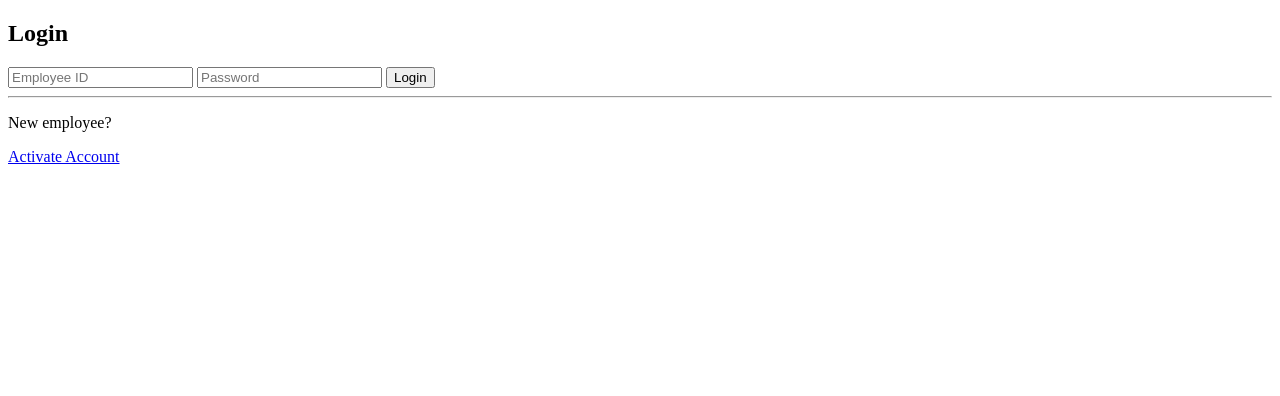
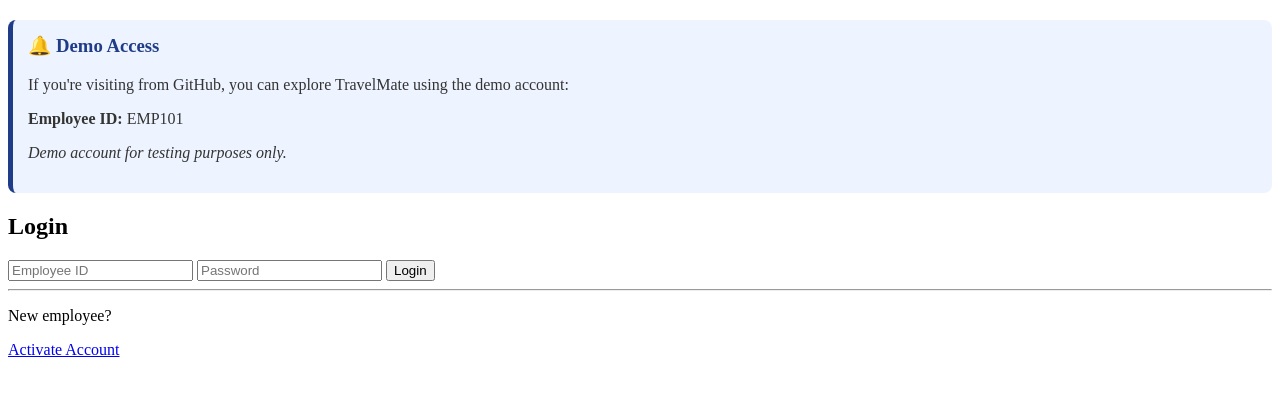
Before and after one commit to var324/Travelmate, a Flask app: page /login in a window 1280 px wide. Shown: the top 396 px of the page. Run offline with Flask 3, Linux system fonts and the light colour scheme; parts of the project's set-up code (start-up, migrations or seed data) failed here and were passed over.

Commit message:
Update login.html

```diff
--- a/templates/login.html
+++ b/templates/login.html
@@ -2,8 +2,32 @@
 <html>
 <head>
     <title>Login</title>
+
+    <style>
+        .demo-note {
+            background: #eef4ff;
+            border-left: 5px solid #1f3c88;
+            padding: 15px;
+            margin: 20px 0;
+            border-radius: 8px;
+            color: #333;
+        }
+
+        .demo-note h3 {
+            margin-top: 0;
+            color: #1f3c88;
+        }
+    </style>
 </head>
 <body>
+
+    <div class="demo-note">
+        <h3>🔔 Demo Access</h3>
+        <p>If you're visiting from GitHub, you can explore TravelMate using the demo account:</p>
+        <p><strong>Employee ID:</strong> EMP101</p>
+        <p><em>Demo account for testing purposes only.</em></p>
+    </div>
+
     <h2>Login</h2>
 
     <form method="POST">
```
Lines whose indentation alone changed are shown as unchanged.
